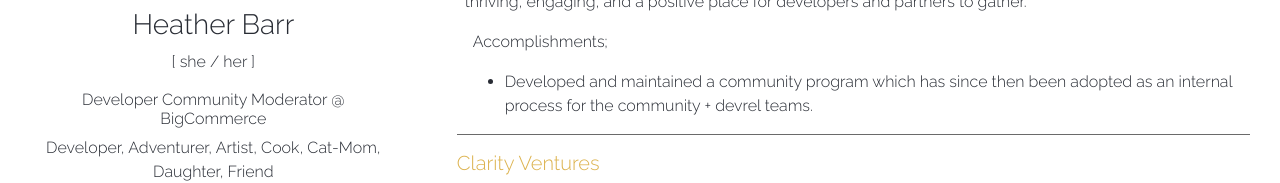
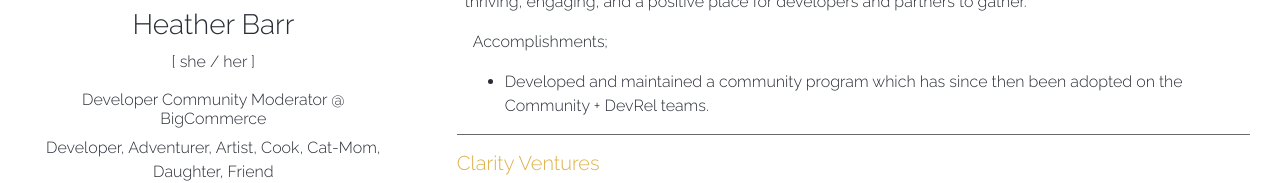
Before and after one commit to hnbarr/heatherbarr, a React (Create React App) app: page /History in a window 1280 px wide. Shown: the part 430-613 px from the top of the page. Built offline with nearby package versions, Linux system fonts and the light colour scheme.

Commit message:
update to resume

```diff
--- a/src/components/Resume.js
+++ b/src/components/Resume.js
@@ -34,8 +34,11 @@ export default class Resume extends Component {
                                     Accomplishments;
                                 </p>
                                 <ul>
-                                    <li>Developed and  maintained a community program which has since then been adopted as an internal process for the community + devrel teams.</li>
+                                    <li>Developed and maintained a community program which has since then been adopted on the Community + DevRel teams.</li>
                                 </ul>
+                                {/* <ul>
+                                    <li> Successfully sourced, porposed and groomed the process to solidify additional support and enghagement from internal and extrenal resources for two seperate community audiences. This not only was to address an apparent opportunity in our Community for expanded engagement, and support but also to provide bandwidth relief to the Community Team for future program development. </li>
+                                </ul> */}
                             </div>
                         </div>
                         <hr />
```
